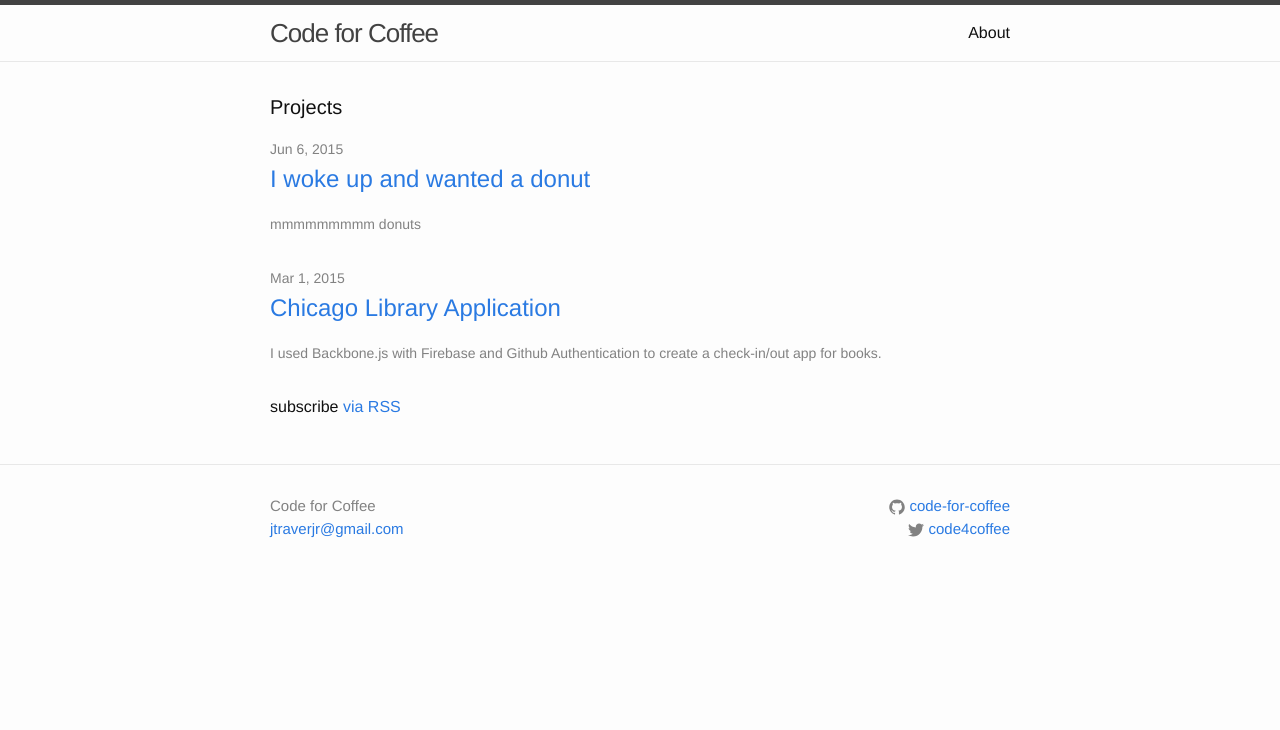
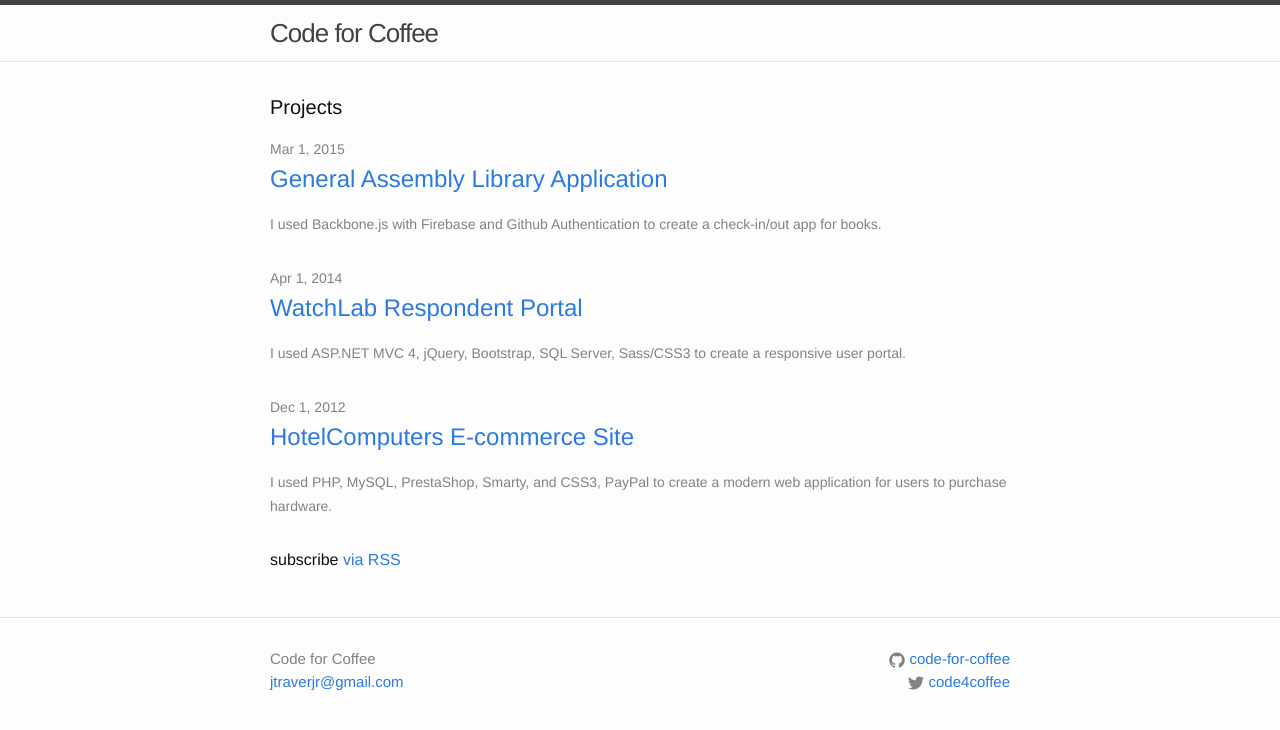
Before and after one commit to code-for-coffee/code-for-coffee.github.io-eh, a Jekyll site: the page built from index.html, in a window 1280 px wide. Shown: the top 730 px of the page. Built offline with Jekyll 4.4.1, drawn with Linux system fonts in a browser that asks for light colours.

```diff
--- /dev/null
+++ b/_posts/2012-12-1-hotelcomputers.markdown
@@ -0,0 +1,21 @@
+---
+layout: post
+title:  "HotelComputers E-commerce Site"
+description: I used PHP, MySQL, PrestaShop, Smarty, and CSS3, PayPal to create a modern web application for users to purchase hardware.
+date:   2012-12-01 10:34:07
+categories: php mysql PrestaShop smarty css3 paypal
+---
+
+<img src="/img/HotelComputers.png" alt="Screenshot">
+
+**Technologies Used**
+
+- PHP and MySQL as part of LAMP server stack
+- Smarty for PHP templating of assets
+- CSS3 to create a beautiful website layout
+- PrestaShop to handle shopping cart/order system
+- PayPal payment API was used to securely place orders
+
+**Live Application**
+
+<a href="http://hotelcomputers.com" target="_blank">http://hotelcomputers.com</a>
--- /dev/null
+++ b/_posts/2014-04-01-watchlab.markdown
@@ -0,0 +1,20 @@
+---
+layout: post
+title:  "WatchLab Respondent Portal"
+description: I used ASP.NET MVC 4, jQuery, Bootstrap, SQL Server, Sass/CSS3 to create a responsive user portal.
+date:   2014-04-01 10:34:07
+categories: asp.net mvc jquery sass css3
+---
+
+<img src="/img/watchlab.png" alt="Screenshot">
+
+**Technologies Used**
+
+- ASP.NET MVC to create CRUD and Ajax methods
+- jQuery for DOM manipulation/Ajax calls
+- Sass and CSS3 to build extensive breakpoints for responsive design
+- Microsoft SQL Server 2012 to store data
+
+**Live Application**
+
+<a href="https://signup.watchlab.com" target="_blank">https://signup.watchlab.com</a>
--- a/_posts/2015-03-01-chicago-library.markdown
+++ b/_posts/2015-03-01-chicago-library.markdown
@@ -1,10 +1,12 @@
 ---
 layout: post
-title:  "Chicago Library Application"
+title:  "General Assembly Library Application"
 description: I used Backbone.js with Firebase and Github Authentication to create a check-in/out app for books.
 date:   2015-03-01 10:34:07
 categories: backbone sinatra firebase github boostrap
 ---
+
+<img src="/img/libraryapp.png" alt="Screenshot">
 
 **Technologies Used**
 
```
Also changed, not shown: _posts/2015-06-06-mmmmdonut.markdown (deleted, +0 -30 lines), about.md (deleted, +0 -11 lines), img/hotelcomputers.png (added), img/libraryapp.png (added), img/watchlab.png (added).
